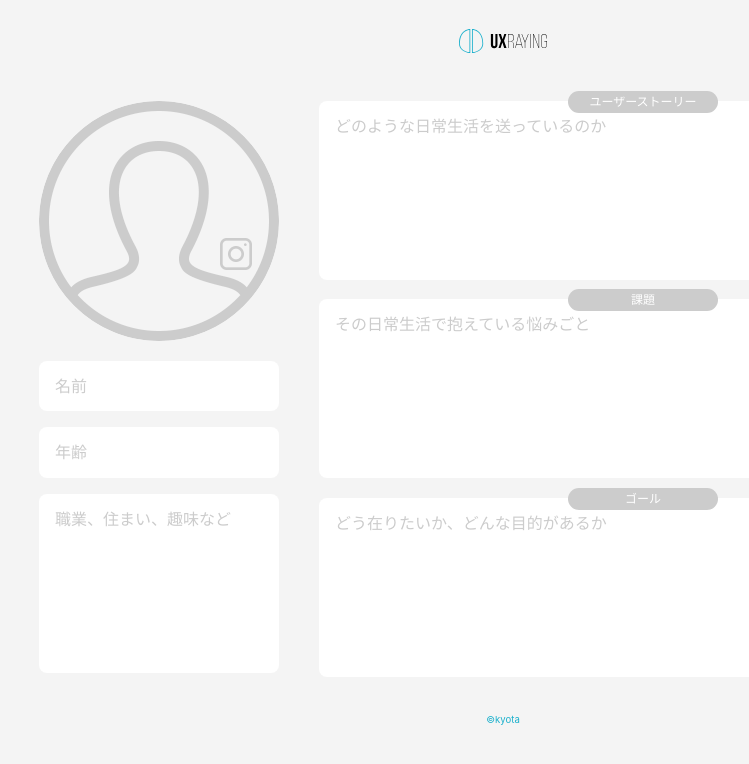
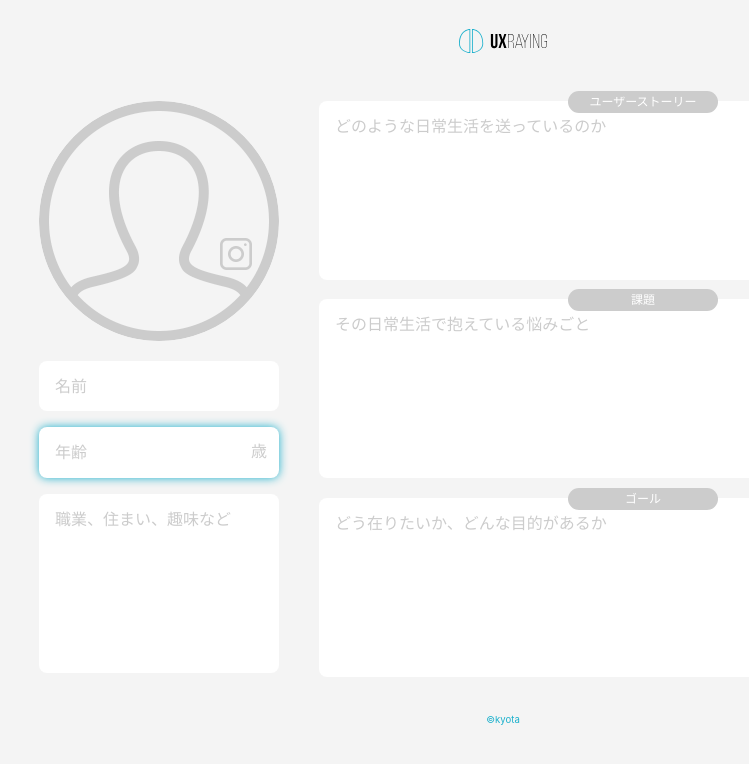
Before and after one commit to kyotar/uxraying, a Vue app in the folder persona/: page / in a window 1280 px wide. Shown: the top 764 px of the page, without its empty margins (137-886 px from the left). Built offline with nearby package versions, Linux system fonts and the light colour scheme.

Commit message:
「歳」の追加と入力制限

```diff
--- a/persona/src/App.vue
+++ b/persona/src/App.vue
@@ -9,7 +9,7 @@
         </label>
 
         <input type="text" placeholder="名前" maxlength="12" v-model="name" @keyup="setStorage('name')" @change="setStorage('name')" />
-        <input type="text" placeholder="年齢" maxlength="2" v-model="age" @keyup="setStorage('age')" @change="setStorage('age')" />
+        <label class="age"><input type="number" placeholder="年齢" maxlength="2" min="0" max="99" v-model="age" @keyup="setStorage('age')" @change="setStorage('age')" oninput="javascript: if (this.value.length > this.maxLength) this.value = this.value.slice(0, this.maxLength);" /></label>
         <textarea placeholder="職業、住まい、趣味など" rows="8" v-model="profile" @keyup="setStorage('profile')" @change="setStorage('profile')" />
       </section>
 
@@ -111,6 +111,16 @@ $fontS: 12px;
   color: $gray-normal;
 }
 
+input[type="number"]::-webkit-outer-spin-button,
+input[type="number"]::-webkit-inner-spin-button {
+    -webkit-appearance: none;
+    margin: 0;
+}
+
+input[type="number"] {
+    -moz-appearance:textfield;
+}
+
 h1, h2 {
   margin: 0;
 }
@@ -194,7 +204,7 @@ main {
 
   }
 
-  input[type="text"], textarea {
+  input[type="text"], input[type="number"], textarea {
     background-color: #fff;
     border-radius: 8px;
     padding: 16px;
@@ -206,12 +216,26 @@ main {
     transition: all 300ms 0s ease-in;
   }
 
-  input[type="text"]:focus, textarea:focus {
+  input[type="text"]:focus, input[type="number"], textarea:focus {
     box-shadow: 0px 0px 10px $blue;
   }
 
   textarea {
     resize: none;
+  }
+
+
+}
+.age {
+  position: relative;
+
+  &::after {
+    content: '\6B73'; // 歳
+    color: $gray-normal;
+    font-size: $fontM;
+    top: 0;
+    right: 12px;
+    position: absolute;
   }
 }
 
```
